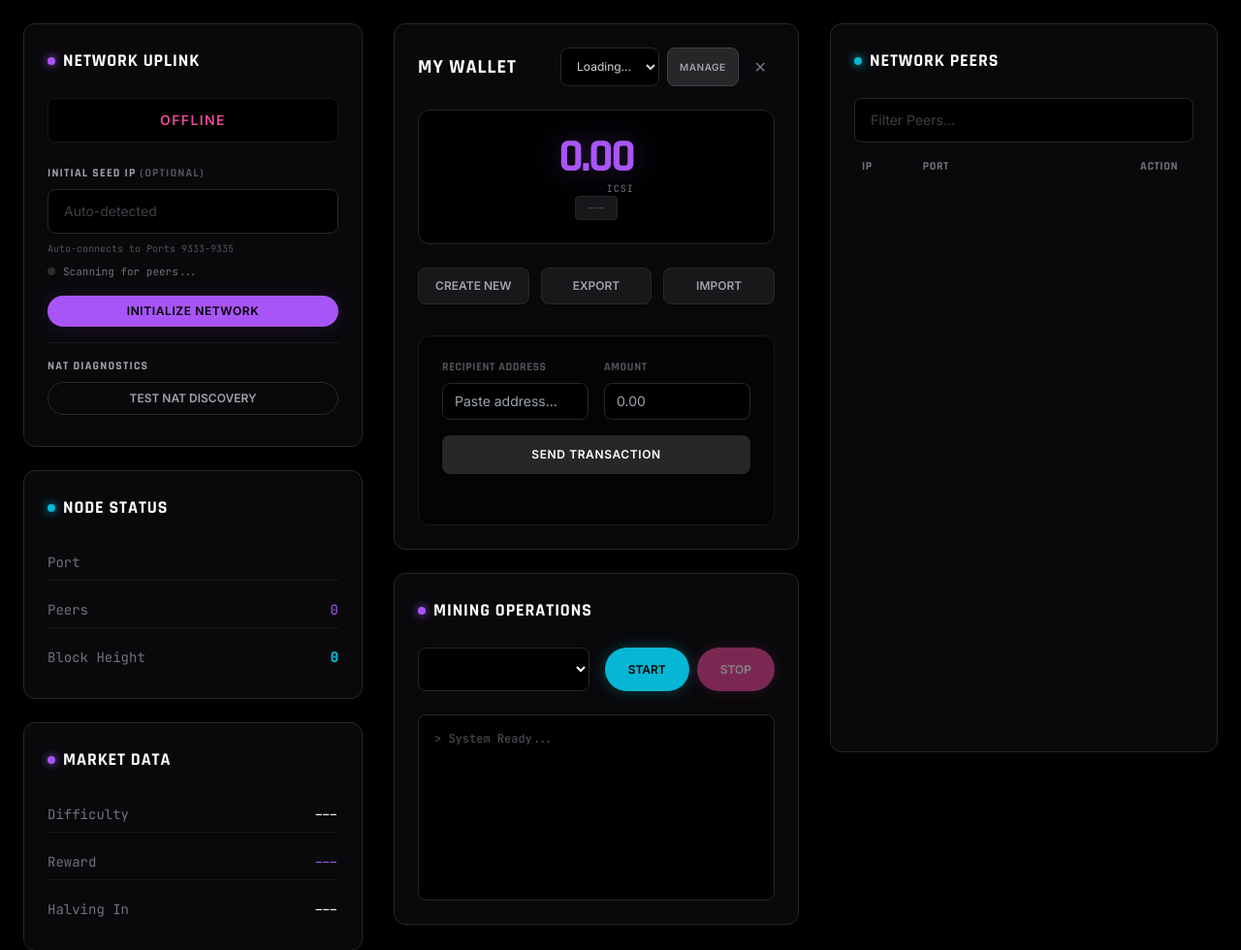
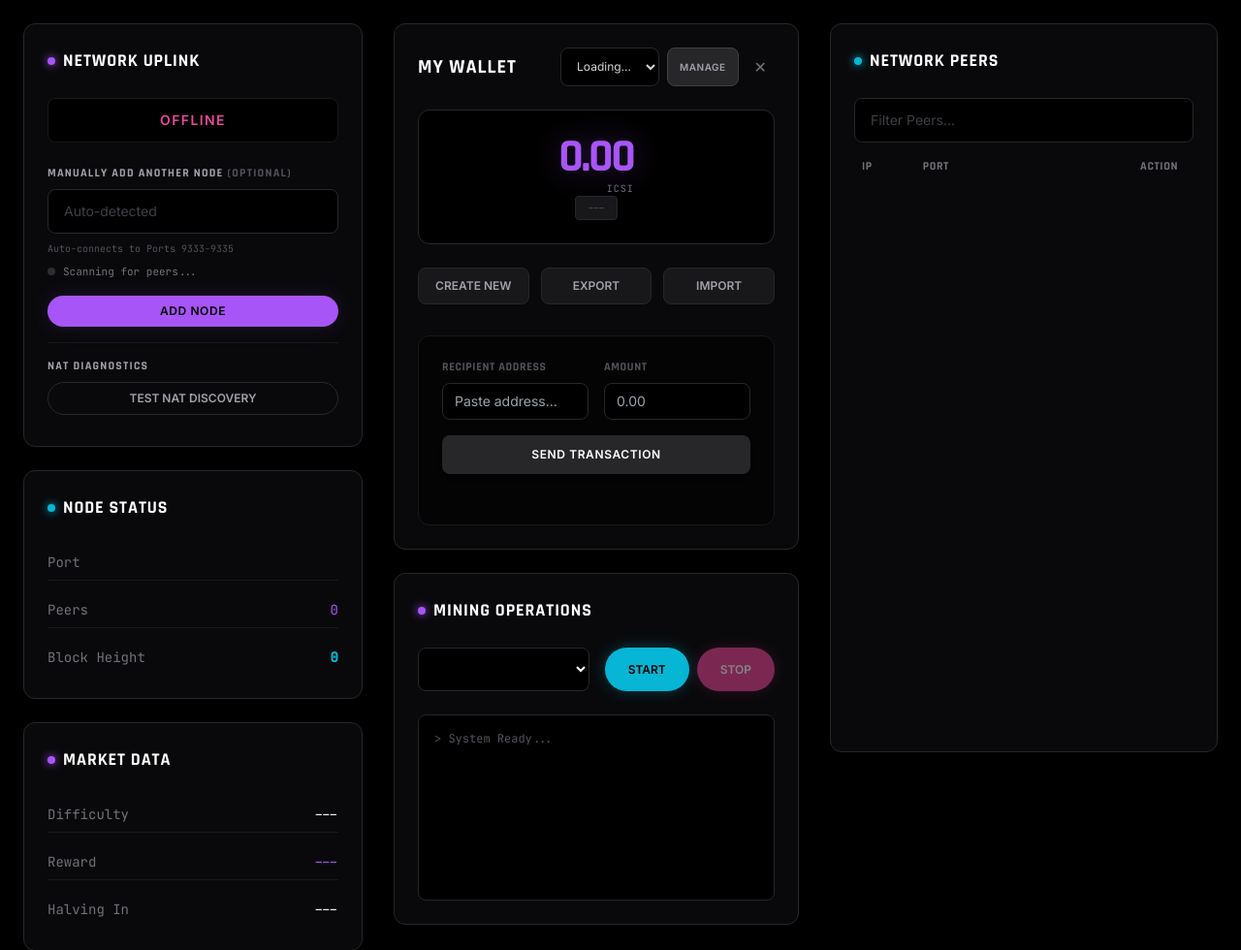
Before and after one commit to androidteacher/iCSI_Coin_2026, a Flask app: template iCSI_COIN_PYTHON_PORT/end_user_node/templates/dashboard.html in a window 1280 px wide. Shown: the top 980 px of the page at 97% size. Run offline with Flask 3, Linux system fonts and the light colour scheme; the template is opened without the code that fills it, so the values that code supplies are empty; some libraries are stand-ins or nearby versions.

Commit message:
logging improved

```diff
--- a/iCSI_COIN_PYTHON_PORT/end_user_node/static/js/main.js
+++ b/iCSI_COIN_PYTHON_PORT/end_user_node/static/js/main.js
@@ -85,7 +85,7 @@ async function connectToNetwork() {
         }
     } catch (e) {
         alert("Connection Failed");
-        btn.innerText = "[ INITIALIZE NETWORK ]";
+        btn.innerText = "[ ADD NODE ]";
     }
 
 }
@@ -200,16 +200,26 @@ async function showLogs(ip, port) {
     const modal = document.getElementById('logModal');
     const content = document.getElementById('logContent');
     const title = document.getElementById('logModalTitle');
+    const blockCountEl = document.getElementById('logBlockCount');
 
-    modal.style.display = "block";
+    modal.style.display = "flex";
     title.innerText = `LOGS: ${ip}:${port}`;
     content.innerText = "Loading...";
+    if (blockCountEl) blockCountEl.innerText = "...";
 
     try {
         const res = await fetch(`${API.logs}?ip=${ip}&port=${port}`);
         const data = await res.json();
-        content.innerText = data.logs.join('\n') || "No logs.";
-    } catch (e) { content.innerText = "Error"; }
+        const logs = data.logs || [];
+        content.innerText = logs.join('\n') || "No logs.";
+
+        // Count block-related log entries
+        const blockCount = logs.filter(l => /\bblock\b/i.test(l)).length;
+        if (blockCountEl) blockCountEl.innerText = blockCount;
+    } catch (e) {
+        content.innerText = "Error";
+        if (blockCountEl) blockCountEl.innerText = "—";
+    }
 }
 
 /* --- WALLET --- */
--- a/iCSI_COIN_PYTHON_PORT/end_user_node/templates/dashboard.html
+++ b/iCSI_COIN_PYTHON_PORT/end_user_node/templates/dashboard.html
@@ -87,8 +87,8 @@
                 <form id="connectionForm" class="space-y-4">
                     <div>
                         <label
-                            class="block font-heading font-bold text-xs uppercase tracking-widest text-muted mb-2">Initial
-                            Seed IP <span class="text-zinc-600">(Optional)</span></label>
+                            class="block font-heading font-bold text-xs uppercase tracking-widest text-muted mb-2">Manually
+                            Add Another Node <span class="text-zinc-600">(Optional)</span></label>
                         <input type="text" id="seedIp" placeholder="Auto-detected" value="{{ seed_ip }}"
                             class="w-full bg-black border border-border rounded-lg px-4 py-3 text-sm focus:outline-none focus:border-primary transition-colors placeholder-zinc-700 text-white">
                         <p class="text-[10px] text-zinc-600 mt-2 font-mono">Auto-connects to Ports 9333-9335</p>
@@ -102,7 +102,7 @@
 
                     <button type="button" id="connectBtn" onclick="connectToNetwork()"
                         class="w-full py-2 rounded-full bg-primary text-black font-bold text-xs uppercase tracking-wider shadow-[0_0_20px_rgba(168,85,247,0.15)] hover:bg-[#9333ea] active:scale-[0.98] transition-all">
-                        Initialize Network
+                        Add Node
                     </button>
 
                     <div class="h-px bg-zinc-900 my-6"></div>
@@ -354,10 +354,14 @@
 
     <div id="logModal" class="fixed inset-0 bg-black/80 backdrop-blur-sm hidden items-center justify-center z-50">
         <div
-            class="bg-surface border border-border rounded-xl p-0 w-[90%] max-w-4xl h-[80vh] flex flex-col shadow-2xl overflow-hidden animate-[slideUp_0.3s_ease-out]">
+            class="bg-surface border border-border rounded-xl p-0 w-[95%] max-w-7xl h-[85vh] flex flex-col shadow-2xl overflow-hidden animate-[slideUp_0.3s_ease-out]">
             <div class="flex justify-between items-center p-6 border-b border-border bg-black">
                 <h3 id="logModalTitle" class="font-heading font-bold text-xl uppercase text-primary">Peer Logs</h3>
                 <button onclick="closeModal('logModal')" class="text-zinc-500 hover:text-white text-xl">✕</button>
+            </div>
+            <div id="logSummary" class="px-6 py-3 bg-zinc-950 border-b border-border font-mono text-xs flex gap-6">
+                <span class="text-zinc-500">Number of Blocks Seen Here: <span id="logBlockCount"
+                        class="text-cyan-400 font-bold">0</span></span>
             </div>
             <div id="logContent"
                 class="flex-1 overflow-y-auto p-6 font-mono text-xs text-zinc-400 whitespace-pre-wrap bg-[#050505]">
```
Also changed, not shown: iCSI_COIN_PYTHON_PORT/end_user_node/data_admin/block_index.sqlite, iCSI_COIN_PYTHON_PORT/end_user_node/data_admin/chainstate.sqlite, iCSI_COIN_PYTHON_PORT/end_user_node/data_seed1/block_index.sqlite, iCSI_COIN_PYTHON_PORT/end_user_node/data_seed1/chainstate.sqlite, iCSI_COIN_PYTHON_PORT/end_user_node/data_seed2/block_index.sqlite, iCSI_COIN_PYTHON_PORT/end_user_node/data_seed2/chainstate.sqlite, iCSI_COIN_PYTHON_PORT/end_user_node/data_seed3/block_index.sqlite, iCSI_COIN_PYTHON_PORT/end_user_node/data_seed3/chainstate.sqlite, 4 other files.
